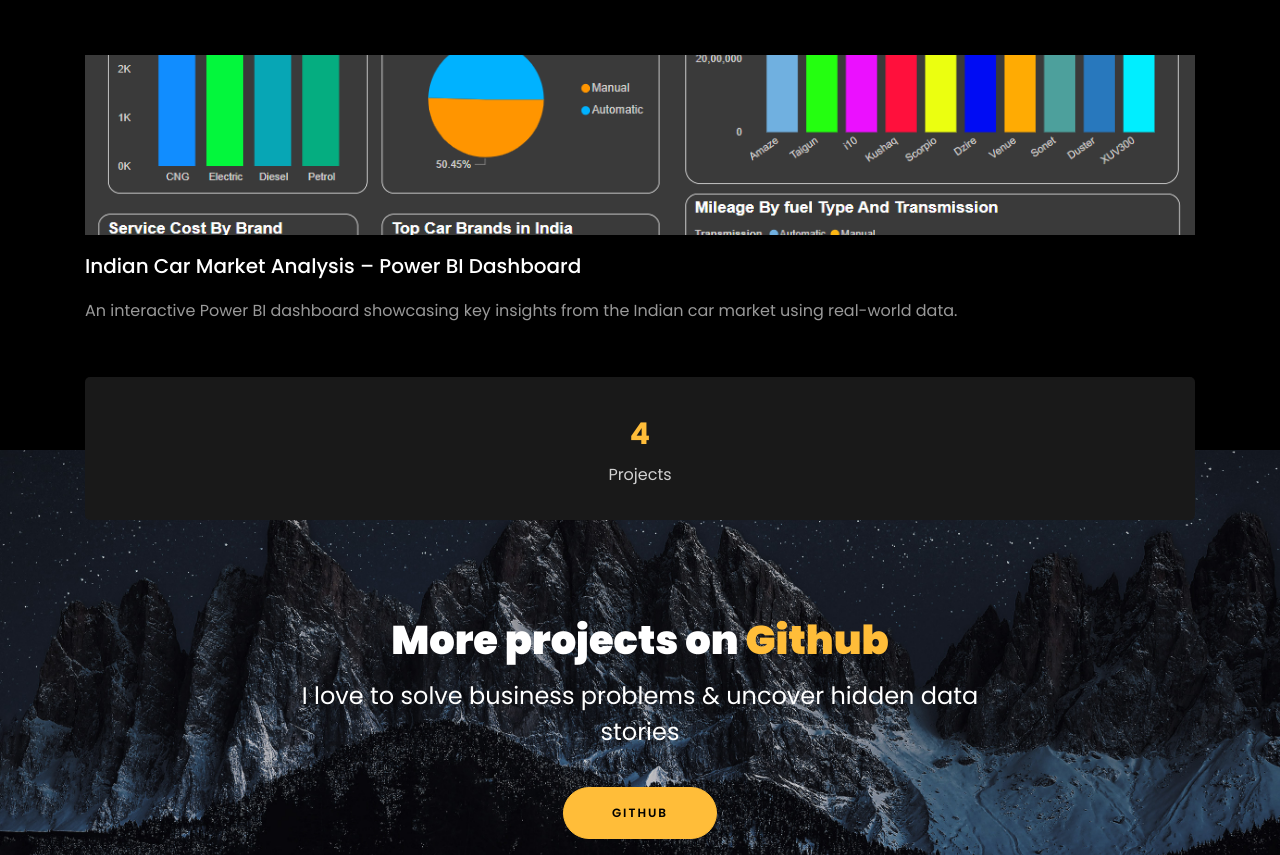
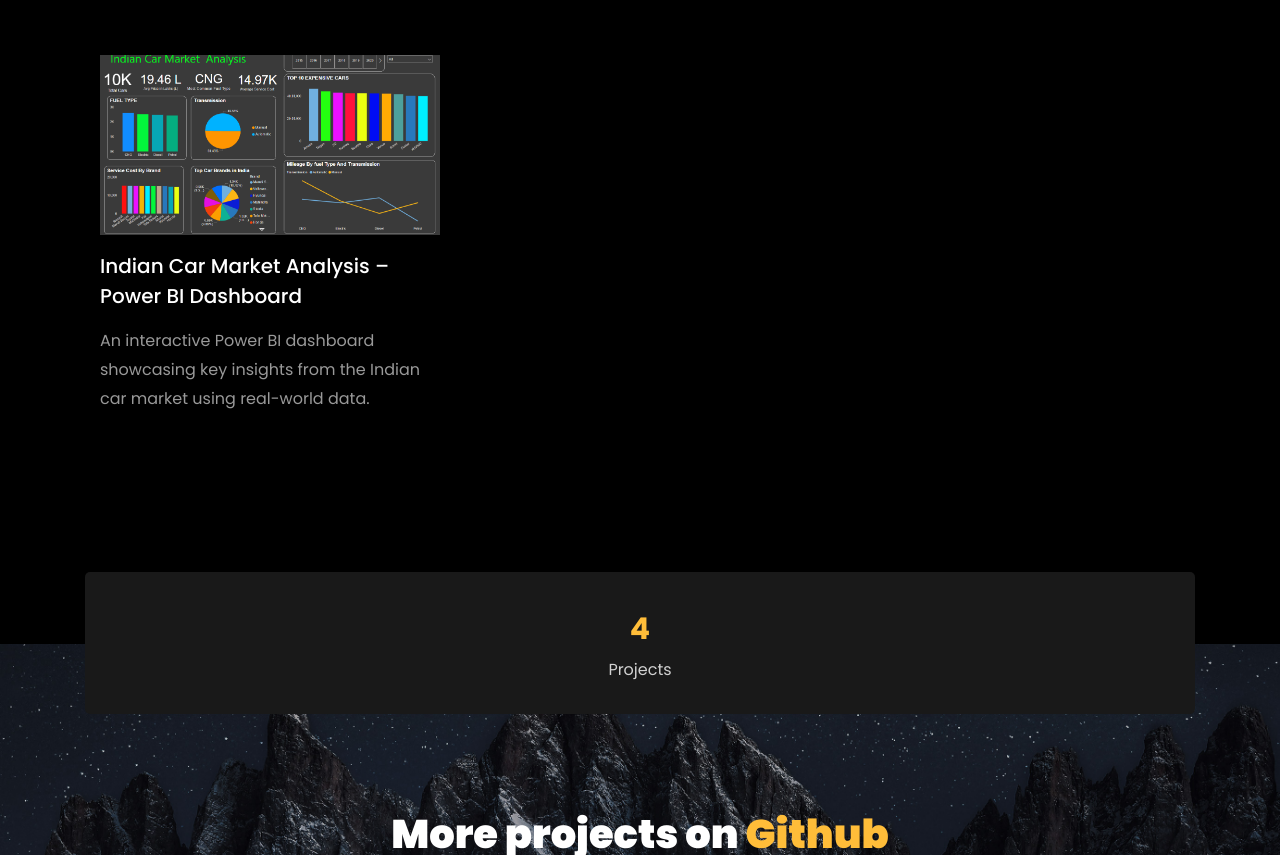
Before and after one commit to ManthanPatel39/Portfolio-Website, a plain HTML site: page index.html in a window 1280 px wide. Shown: the part 3518-4373 px from the top of the page. Drawn offline with Linux system fonts and the light colour scheme; files whose address does not match are found by name.

Commit message:
Updated website content

```diff
--- a/index.html
+++ b/index.html
@@ -445,6 +445,7 @@
 		</div>
 	<br>
 		<!-- added justify-content-center to center align the last two projects -->
+		<div class="col-md-4 d-flex ftco-animate">
 		<div class="blog-entry">
 			<a href="https://github.com/ManthanPatel39/Indian-Car-Market-Analysis-Power-BI-/blob/main/Indian%20Car%20Market%20Analysis.png"
 			   class="block-20 zoom-effect"
@@ -455,6 +456,7 @@
 			  <p>An interactive Power BI dashboard showcasing key insights from the Indian car market using real-world data.</p>
 			</div>
 		  </div>
+		</div>
 		</div>
 
     </section>
```
